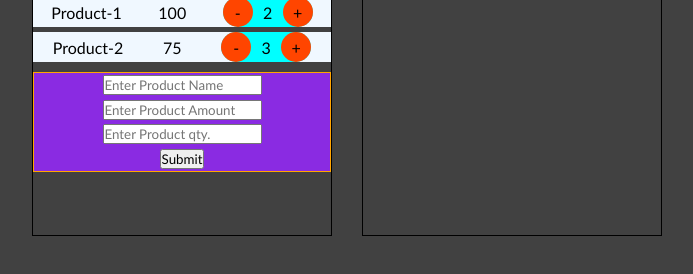
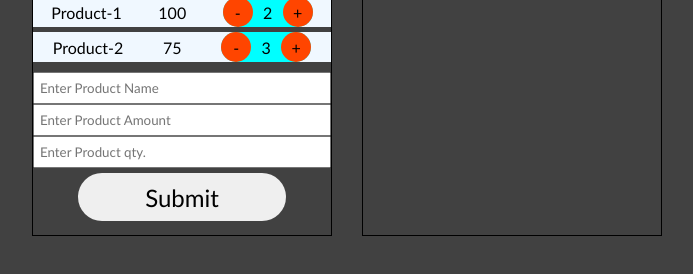
Before and after one commit to sonuk430/Class_Js_Project, a plain HTML site: page Weekly_Test-3/index.html in a window 1280 px wide. Both pictures are taken after a click on the button "Add". Shown: the part 314-588 px from the top of the page, without its empty margins (293-986 px from the left). Drawn offline with Linux system fonts and the light colour scheme.

Commit message:
userSlip css add

```diff
--- a/Weekly_Test-3/style.css
+++ b/Weekly_Test-3/style.css
@@ -139,10 +139,26 @@ ul li {
   flex-direction: column;
   align-items: center;
   justify-content: space-around;
-  border: solid 1px orange;
-  height: 100px;
+  /* border: solid 1px orange; */
+  /* height: 100px; */
   width: 100%;
-  background-color: blueviolet;
+  /* background-color: blueviolet; */
   display: none;
   margin-top: 10px;
 }
+
+.userSlip input {
+  width: 100%;
+  height: 2rem;
+  padding: 5px;
+}
+
+.userSlip button {
+  width: 70%;
+  height: 3rem;
+  border-radius: 1.5rem;
+  border: none;
+  margin-top: 5px;
+  font-size: 1.5rem;
+
+}
```
